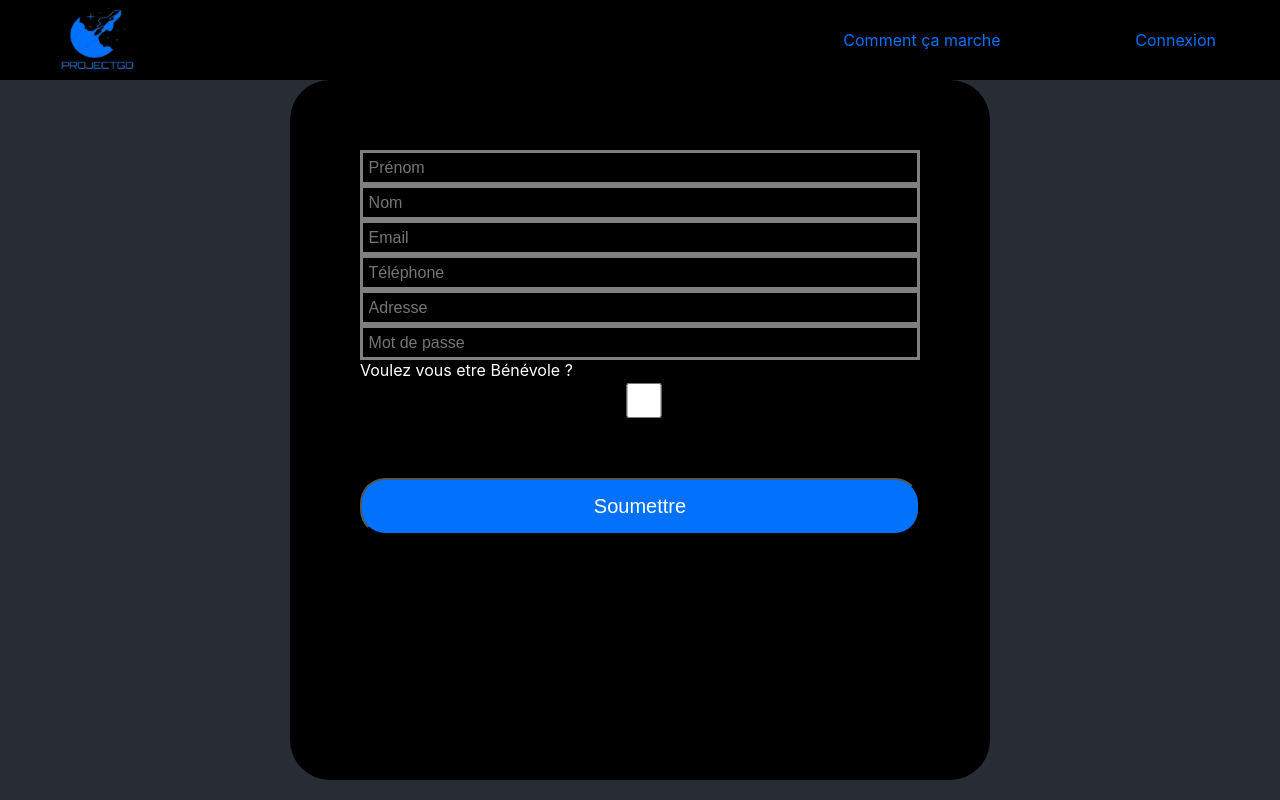
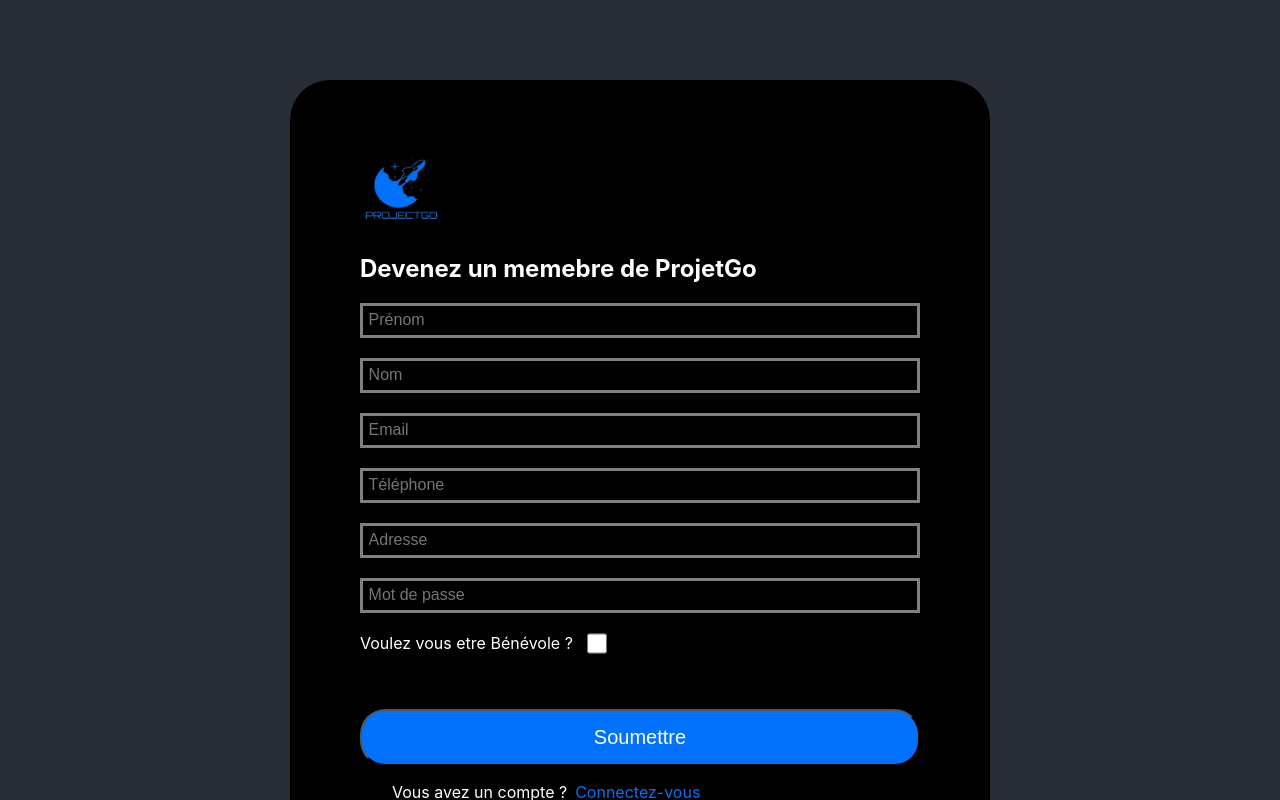
Before and after one commit to RhinoSideShow/projet_integration, a Next.js app in the folder projetgo/: page /new in a window 1280 px wide. Built offline with nearby package versions, Linux system fonts and the light colour scheme.

Commit message:
Css page ajouter membre

```diff
--- a/projetgo/Components/Form.js
+++ b/projetgo/Components/Form.js
@@ -119,6 +119,12 @@ const Form = ({formId, membreForm, forNewMembre = true,}) => {
         return err
     }
 
+    //change le URL quand Mot de passe oublié ? est clicker.
+    const handleOnClickConexion = () => {
+        router.push('/Sign_In').then(r => r)
+    }
+
+
     return (
         <>
 
@@ -134,7 +140,7 @@ const Form = ({formId, membreForm, forNewMembre = true,}) => {
                     onChange={handleChange}
                     required
                 />
-
+                <br/><br/>
                 <input
                     type="text"
                     className={styles.Input}
@@ -145,7 +151,7 @@ const Form = ({formId, membreForm, forNewMembre = true,}) => {
                     onChange={handleChange}
                     required
                 />
-
+                <br/><br/>
 
                 <input
                     type="text"
@@ -158,7 +164,7 @@ const Form = ({formId, membreForm, forNewMembre = true,}) => {
                     required
                 />
 
-
+                <br/><br/>
                 <input
                     type="text"
                     className={styles.Input}
@@ -169,7 +175,7 @@ const Form = ({formId, membreForm, forNewMembre = true,}) => {
                     onChange={handleChange}
                     required
                 />
-
+                <br/><br/>
                 <input
                     type="text"
                     className={styles.Input}
@@ -179,6 +185,7 @@ const Form = ({formId, membreForm, forNewMembre = true,}) => {
                     value={form._adresse}
                     onChange={handleChange}
                 />
+                <br/><br/>
                 <input
                     type="text"
                     className={styles.Input}
@@ -188,20 +195,27 @@ const Form = ({formId, membreForm, forNewMembre = true,}) => {
                     value={form._pw}
                     onChange={handleChange}
                 />
-
+                <br/><br/>
+                <div className={styles.DivFormBenevoleLabel}>
                <label htmlFor="benevole">Voulez vous etre Bénévole ? </label>
-                <input
+                </div>
+                <div className={styles.DivFormBenevoleCheck}>
+                    <input
                     className={styles.Input}
                     type="checkbox"
                     name="_benevole"
                     checked={form._benevole}
                     onChange={handleChange}
                 />
-
-
+                </div>
                 <button className={styles.ButtonSignIn} type="submit">
                     Soumettre
                 </button>
+
+                <div>
+                    <p>&emsp;&emsp;Vous avez un compte ?<a
+                        onClick={handleOnClickConexion}>&ensp;Connectez-vous</a></p>
+                    <br/><br/></div>
             </form>
             <p>{message}</p>
             <div>
--- a/projetgo/pages/[id]/edit.js
+++ b/projetgo/pages/[id]/edit.js
@@ -34,13 +34,15 @@ const EditMembre = () => {
     return (
         <div id="__next" className={styles.DivContainerHome}>
             <Navbar/>
+            <br/><br/>
             <div className={styles.DivContainer}>
-                <div className={styles.DivSousContainer}>
+
 
                     <div className={styles.DivSousSousContainerSignIn}>
+                        <h1>Editer Votre Compte</h1>
                         <Form formId="edit-membre-form" membreForm={membreForm} forNewMembre={false}/>
                     </div>
-                </div>
+
             </div>
         </div>
     )
--- a/projetgo/pages/new.js
+++ b/projetgo/pages/new.js
@@ -25,12 +25,23 @@ const NewMembre = () => {
 
     return (
         <div id="__next" className={styles.DivContainerHome}>
-            <Navbar/>
+            <Head>
+                <title>ProjetGo - Creation Membre</title>
+            </Head>
+
+            <br/><br/>
+            <br/><br/>
             <div className={styles.DivContainer}>
-            <div className={styles.DivSousContainer}>
+            <div className={styles.DivSousContainerNew}>
 
-                <div className={styles.DivSousSousContainerSignIn}>
+                <div className={styles.DivSousSousContainerNew}>
+                    <div>
+                        <img src="/Image_Login/logoMoon.png" className={styles.DivImageLogoNewMembre} alt="image"/><br/>
+                        <h2>Devenez un memebre de ProjetGo</h2>
+                    </div>
+                    <div>
                 <Form formId="add-membre-form" membreForm={membreForm}/>
+                    </div>
                 </div>
             </div>
         </div>
--- a/projetgo/styles/Home.module.css
+++ b/projetgo/styles/Home.module.css
@@ -51,6 +51,12 @@
     justify-content: center;
 }
 
+.DivImageLogoNewMembre {
+    height: 80px;
+    width: 80px;
+    justify-content: center;
+}
+
 .DivImageNav {
     height: 80px;
     width: 80px;
@@ -68,7 +74,38 @@
     justify-content: center;
 
 }
+/**************DEVENIR MEMBRE **********************/
+.DivFormBenevoleLabel{
+    float: left;
 
+}
+.DivFormBenevoleCheck{
+    float: left;
+    width: 20px;
+    height : 20px;
+    margin-left: 10px;
+
+    margin-top: -10px;
+}
+
+.DivSousContainerNew {
+    width: 35%;
+    min-width: 700px;
+    max-width: 700px;
+    min-height: 800px;
+    max-height: 800px;
+
+    display: flex;
+    justify-content: center;
+    background-color: black;
+    border-radius: 40px;
+}
+
+.DivSousSousContainerNew {
+    width: 80%;
+    justify-content: center;
+    margin: 10%;
+}
 /***********Login*************/
 
 .DivSousSousContainerLogin {
```
